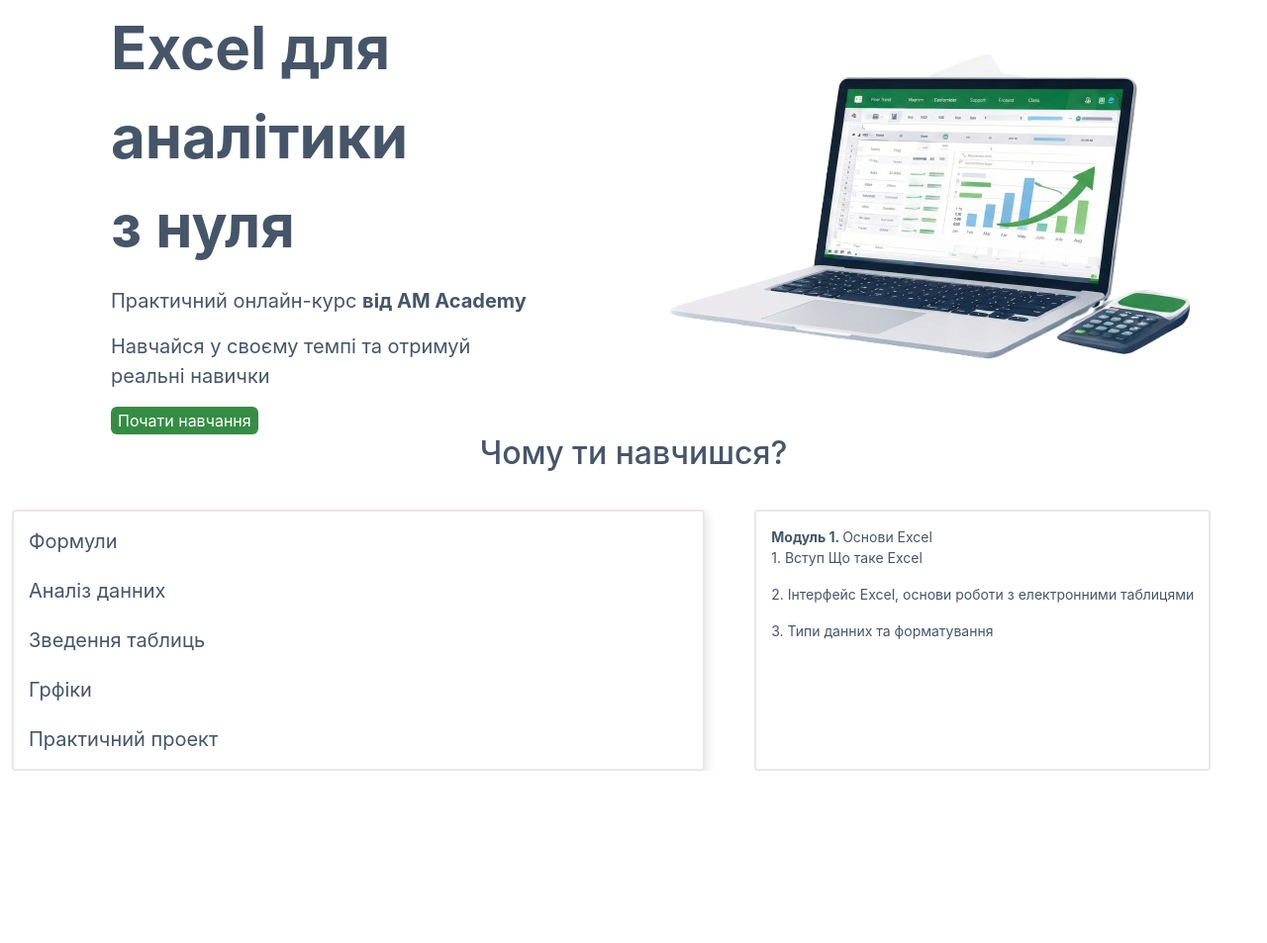
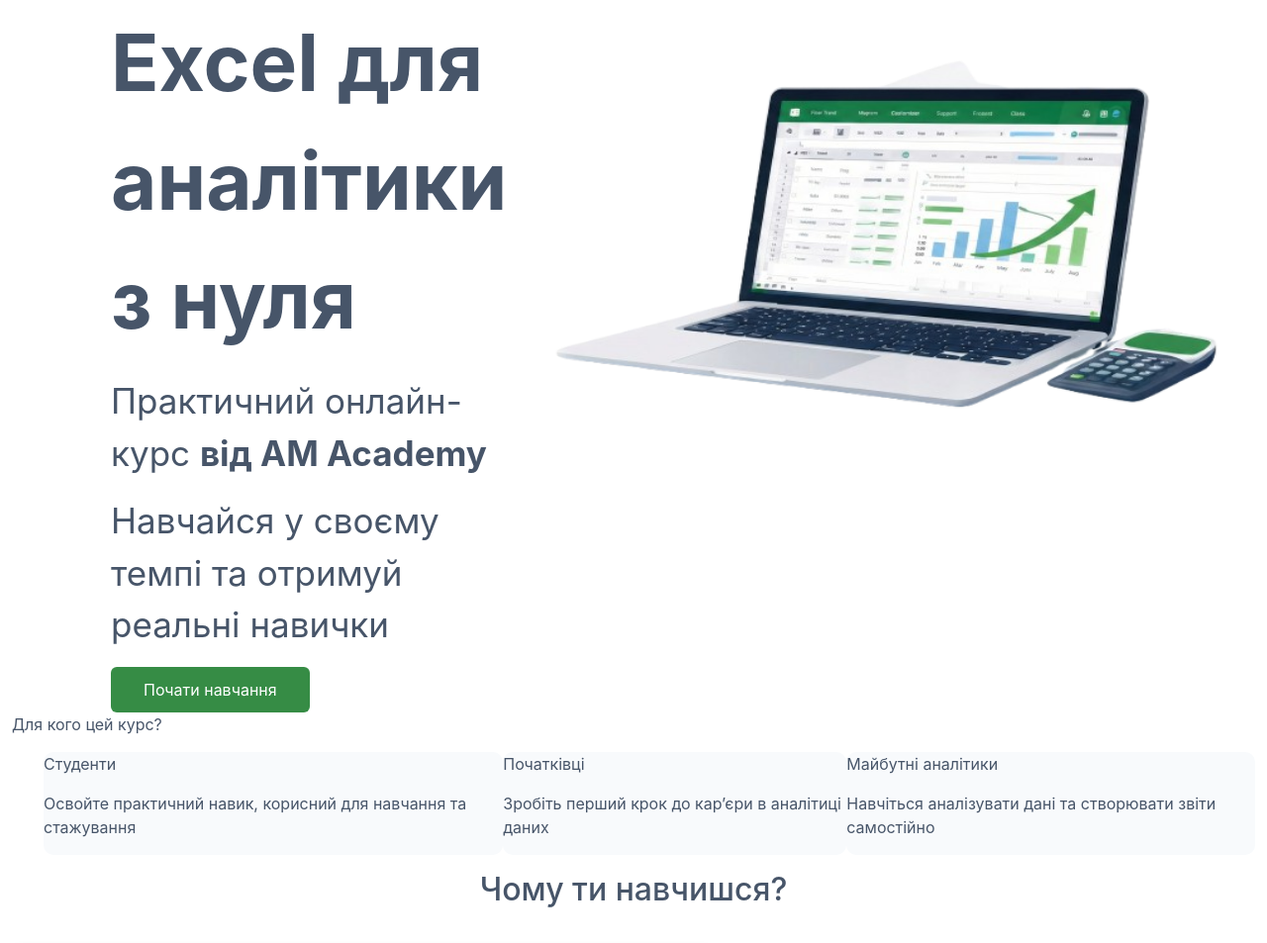
Before and after one commit to HECKONCHIK/AM-Academy, a website: page src/app/index.html in a window 1280 px wide. Shown: the part 179-1132 px from the top of the page at 99% size. Before the commit the page ends 958 px from the top, so only its background shows below. Drawn offline with nearby package versions, Linux system fonts and the light colour scheme; files that its build step writes are made by us from their sources.

Commit message:
Add 'Для кого цей курс?' section and update info styles

```diff
--- a/src/app/components/main/info.html
+++ b/src/app/components/main/info.html
@@ -1,4 +1,4 @@
-<section class="">
+<section>
   <div class="container-info">
     <div class="info">
       <p class="info-text-1">Excel для аналітики <br> з нуля</p>
@@ -10,7 +10,28 @@
       <img
         src="../../img/pc.png"
         alt="pc"
+        width="800px"
+        height="450px"
       ></div>
   </div>
-  <div></div>
+  <div>
+    <p>Для кого цей курс?</p>
+    <ul class="list-for-who">
+      <li class="for-who-item">
+        <i></i>
+        <p>Студенти</p>
+        <p>Освойте практичний навик, корисний для навчання та стажування</p>
+      </li>
+      <li class="for-who-item">
+        <i></i>
+        <p>Початківці</p>
+        <p>Зробіть перший крок до кар’єри в аналітиці даних</p>
+      </li>
+      <li class="for-who-item">
+        <i></i>
+        <p>Майбутні аналітики</p>
+        <p>Навчіться аналізувати дані та створювати звіти самостійно</p>
+      </li>
+    </ul>
+  </div>
 </section>
--- a/src/app/scss/main/info.scss
+++ b/src/app/scss/main/info.scss
@@ -1,27 +1,34 @@
 @use '../mixins.scss' as *;
+@use '../variables.scss' as *;
+
+
+//INFO
+
 
 .container-info {
   display: flex;
+  justify-content: space-between;
 
   margin-left: 100px;
   margin-top: 100px;
 }
 
 .info-text-1 {
-  font-size: 60px;
+  font-size: 80px;
   font-weight: bold;
 }
 
 .info-text-2 {
-  font-size: 20px;
+  font-size: 35px;
 }
 
 .info-text-3 {
-  font-size: 20px;
+  font-size: 35px;
 }
 
 .info-btn {
   @include btn-style;
+  padding: 10px 32px;
   &:hover {
     @include btn-hov-style;
   }
@@ -29,3 +36,15 @@
     @include btn-acv-style;
   }
 }
+
+//FOR WHO
+
+.list-for-who {
+  list-style: none;
+  display: flex;
+}
+
+.for-who-item {
+  background-color: $sec-bg;
+  border-radius: 10px;
+}
```
Also changed, not shown: dist/css/style.min.css, dist/img/pc.png, dist/index.html.
